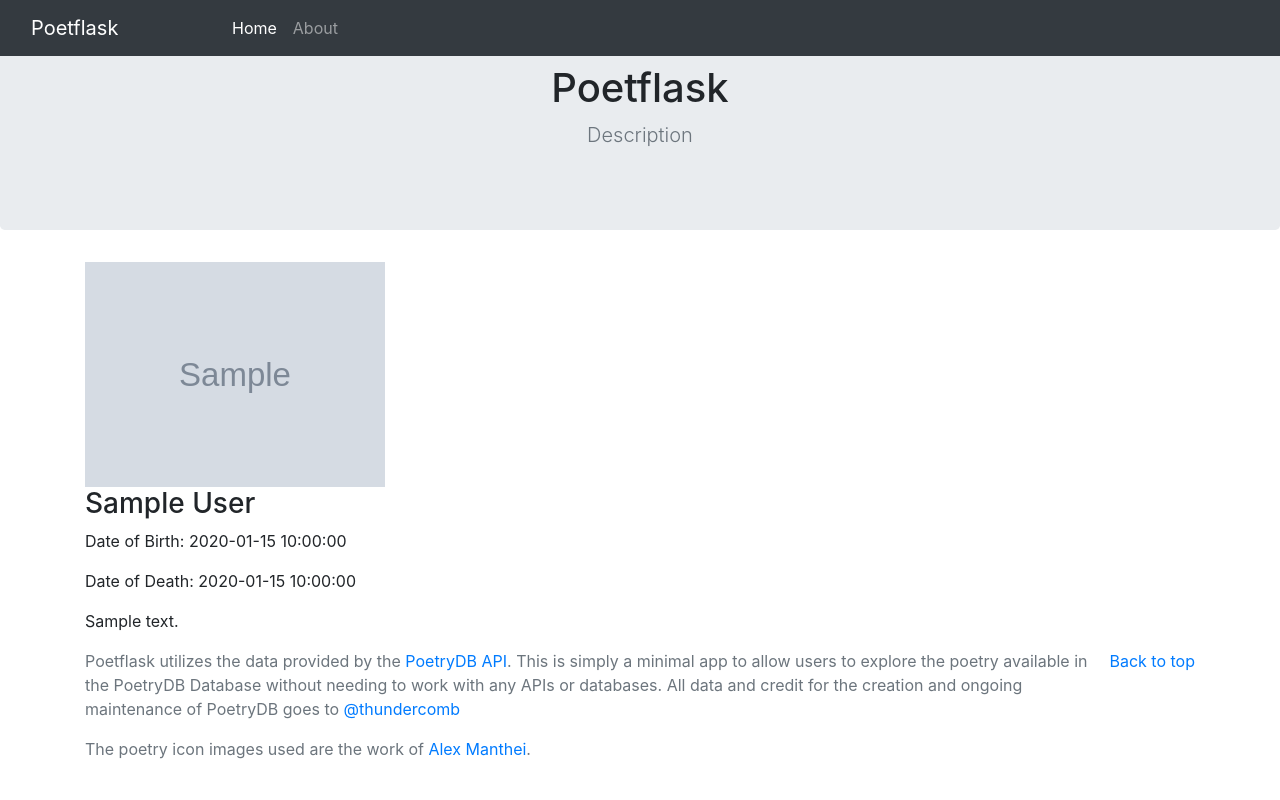
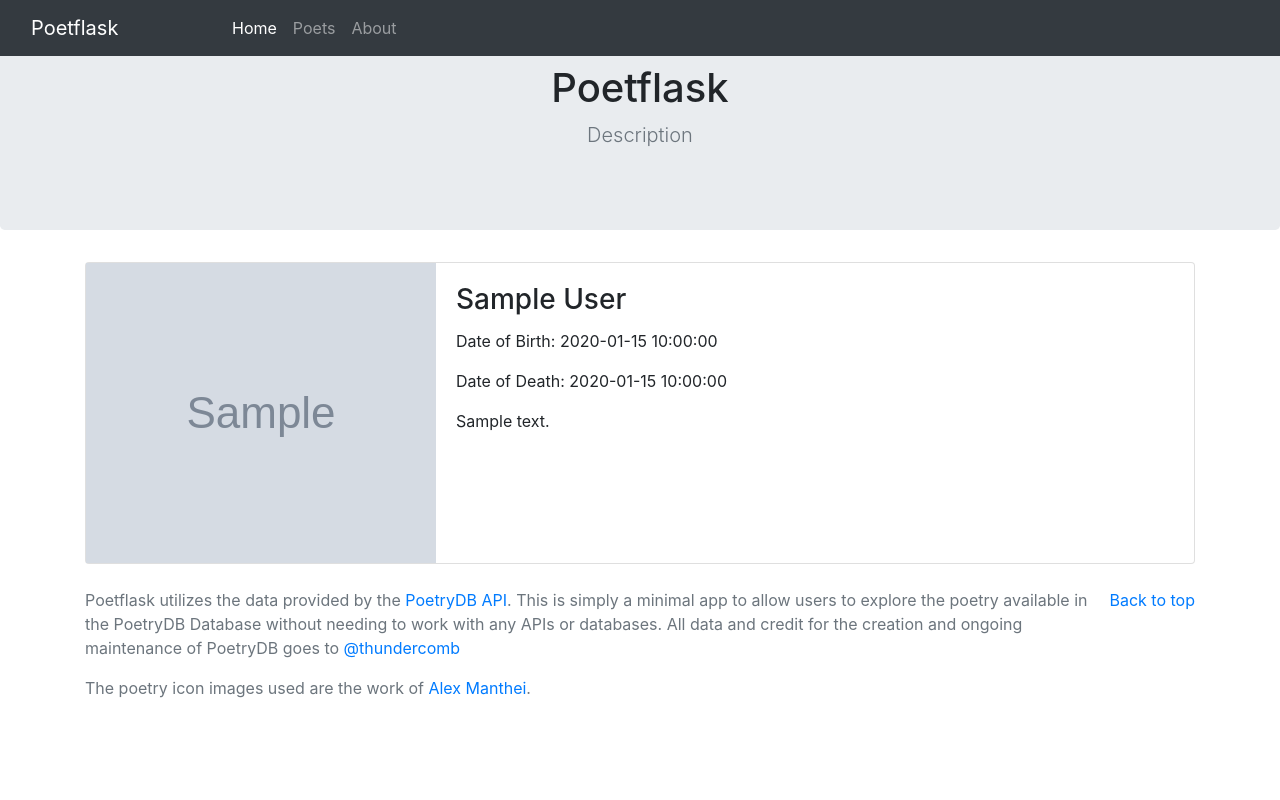
Before and after one commit to aschleg/poetflask, a Flask app: template app/templates/authors.html in a window 1280 px wide. Run offline with Flask 2, Linux system fonts and the light colour scheme; the template is opened without the code that fills it: most values are stand-ins (such as "Sample title", 1, 10 or a date in 2020); grey boxes marked "Sample" are stand-in pictures; parts of the project's set-up code (start-up, migrations or seed data) failed here and were passed over; some libraries are stand-ins or nearby versions.

Commit message:
commit most recent changes

```diff
--- a/app/templates/authors.html
+++ b/app/templates/authors.html
@@ -12,15 +12,21 @@
         <div class="container">
             <div class="row">
                 {% for author in author_list %}
-                    <div class="col-md-6">
-                        <img src="{{ author.image_location }}" style="max-height: 300px; max-width: 300px">
-                        <h3>{{ author.author }}</h3>
-                        <p>Date of Birth: {{ author.date_of_birth }}</p>
-                        <p>Date of Death: {{ author.date_of_death }}</p>
-                        <p>{{ author.description }}</p>
+                    <div class="col-md-12">
+                        <div class="card flex-md-row mb-4">
+                            <a href="{{ url_for('author_page', author=author.author) }}">
+                                <img class="card-img-left" src="{{ author.image_location }}"
+                                 style="max-height:350px; max-width: 350px; min-height: 300px; min-width: 300px">
+                            </a>
+                            <div class="card-body d-flex flex-column">
+                                <h3 class="card-title">{{ author.author }}</h3>
+                                <p class="card-text">Date of Birth: {{ author.date_of_birth }}</p>
+                                <p class="card-text">Date of Death: {{ author.date_of_death }}</p>
+                                <p class="card-text">{{ author.description }}</p>
+                            </div>
+                        </div>
                     </div>
                 {% endfor %}
-                <ul>
             </div>
         </div>
     </main>
--- a/app/templates/base.html
+++ b/app/templates/base.html
@@ -6,28 +6,36 @@
         <meta name="viewport" content="width=device-width, initial-scale=1, shrink-to-fit=no">
 
         <!-- BootstrapCDN CSS -->
-        <link rel="stylesheet" href="https://stackpath.bootstrapcdn.com/bootstrap/4.1.1/css/bootstrap.min.css" integrity="sha384-WskhaSGFgHYWDcbwN70/dfYBj47jz9qbsMId/iRN3ewGhXQFZCSftd1LZCfmhktB" crossorigin="anonymous">
+        <link rel="stylesheet" href="https://stackpath.bootstrapcdn.com/bootstrap/4.1.1/css/bootstrap.min.css"
+              integrity="sha384-WskhaSGFgHYWDcbwN70/dfYBj47jz9qbsMId/iRN3ewGhXQFZCSftd1LZCfmhktB"
+              crossorigin="anonymous">
 
         <title>{{ title }}</title>
     </head>
     <body>
         <nav class="navbar navbar-expand-md navbar-dark fixed-top bg-dark">
             <a class="navbar-brand col-sm-3 col-md-2 mr-0" href="#">Poetflask</a>
-            <button class="navbar-toggler" aria-controls="navbarsDefault" aria-expanded="false" aria-label="Toggle navigation">
+            <button class="navbar-toggler" aria-controls="navbarsDefault" aria-expanded="false"
+                    aria-label="Toggle navigation">
                 <span class="navbar-toggler-icon"></span>
             </button>
             <div class="collapse navbar-collapse" id="navbarsDefault">
                 <ul class="navbar-nav mr-auto mt-2 mt-lg-0">
                     <li class="nav-item active">
-                        <a class="nav-link" href="#">Home <span class="sr-only">(current)</span></a>
+                        <a class="nav-link" href="index">Home <span class="sr-only">(current)</span></a>
                     </li>
                     <li class="nav-item">
-                        <a class="nav-link" href="#">About</a>
+                        <a class="nav-link" href="authors">Poets</a>
+                    </li>
+                    <li class="nav-item">
+                        <a class="nav-link" href="about">About</a>
                     </li>
                 </ul>
             </div>
         </nav>
+
         {% block page_content %}{% endblock %}
+
     <footer class="text-muted">
         <div class="container">
             <p class="float-right"><a href="#">Back to top</a></p>
```
Also changed, not shown: app/routes.py (+5 -3 lines), app/templates/author.html (+8 -3 lines), app/templates/index.html (+6 -6 lines).
